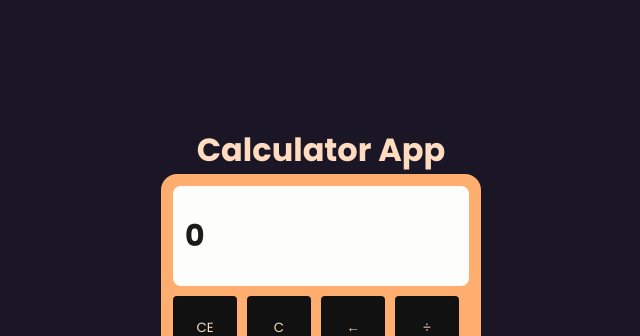
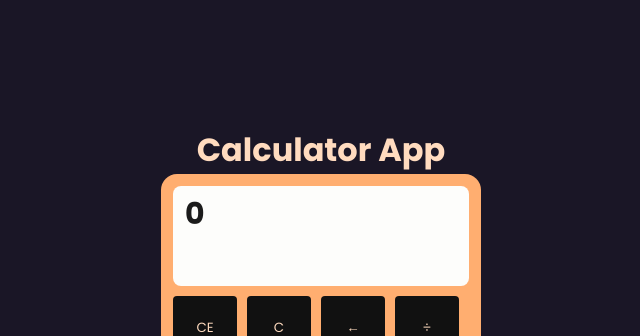
Before and after one commit to Chatano/calculator, a React (Create React App) app: page / in a window 1280 px wide. Shown: the top 336 px of the page, without its empty margins (319-959 px from the left). Built offline with nearby package versions, Linux system fonts and the light colour scheme.

Commit message:
add change action + second number

```diff
--- a/src/components/Calculator.tsx
+++ b/src/components/Calculator.tsx
@@ -9,21 +9,30 @@ import {
 } from "../styles/components/Calculator"
 import { Button } from "./Button";
 
+type IAction = 'sum'
+
 const allNumbers = [...Array.from({length: 9}, (_, i) => i + 1), 0];
 
 export const Calculator: React.FC = () => {
+  const [action, setAction] = useState<IAction>()
   const [firstNum, setFirstNum] = useState(0)
+  const [secondNum, setSecondNum] = useState(0)
 
   const numberButtonClick = (value: number) => {
+    if (action) {
+      setSecondNum(prev => Number(`${prev}${value}`))
+      return;
+    }
     setFirstNum(prev => Number(`${prev}${value}`))
   }
 
   return (
     <Container>
       <Display>
-        <span>
-          {firstNum}
-        </span>
+        {action && <span>{firstNum}</span>}
+        <h1>
+          {action ? secondNum : firstNum}
+        </h1>
       </Display>
 
       <Buttons>
@@ -47,7 +56,7 @@ export const Calculator: React.FC = () => {
         <RightActions>
           <Button value="X" />
           <Button value="-" />
-          <Button value="+" />
+          <Button value="+" onClick={() => setAction('sum')} />
           <Button value="=" />
         </RightActions>
       </Buttons>
--- a/src/styles/components/Calculator.ts
+++ b/src/styles/components/Calculator.ts
@@ -16,11 +16,12 @@ export const Display = styled.div`
   border-radius: 8px;
   padding: 8px 12px;
   height: 100px;
-  display: flex;
-  align-items: center;
 
-  span {
+  * {
     color: #1b1b1b;
+  }
+
+  h1 {
     font-weight: bold;
     font-size: 30px;
     line-height: 40px;
```
